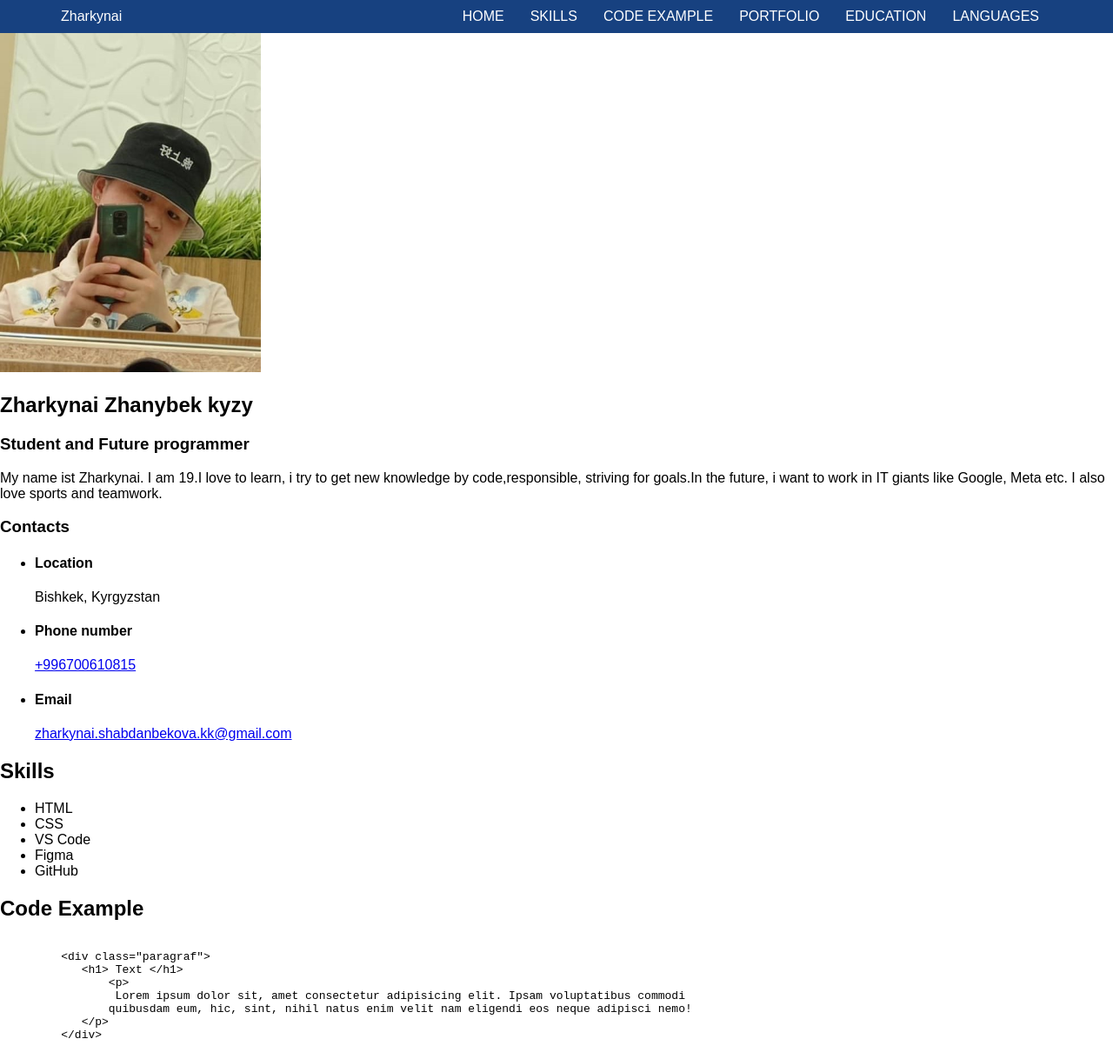
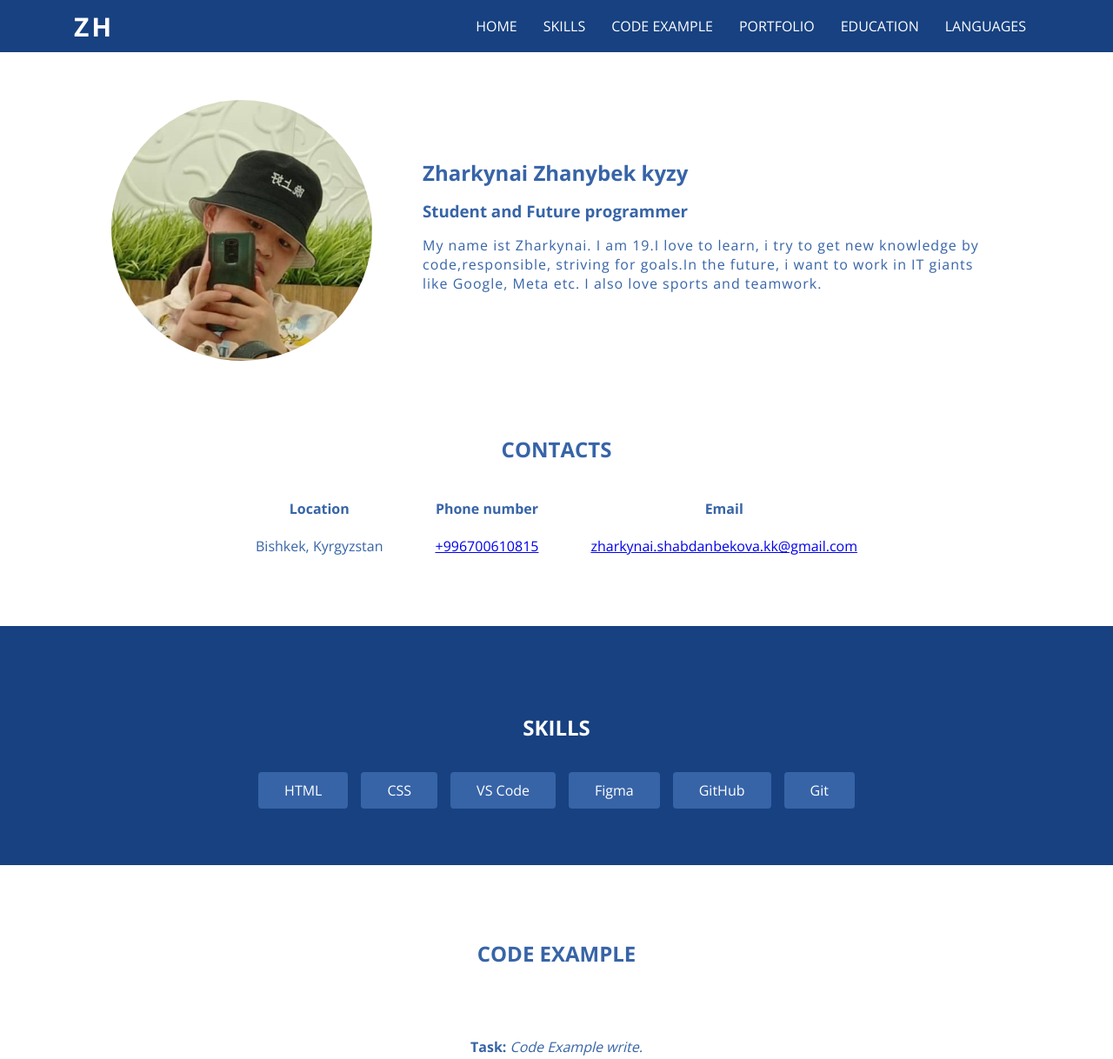
Before and after one commit to zharkynai13/zharkynai13.github.io, a plain HTML site: page index.html in a window 1280 px wide. Shown: the top 1218 px of the page at 87% size. Drawn offline with nearby package versions, Linux system fonts and the light colour scheme.

Commit message:
Add nav, intro, skills,code

```diff
--- a/index.html
+++ b/index.html
@@ -6,51 +6,70 @@
     <meta http-equiv="X-UA-Compatible" content="IE=edge">
     <meta name="viewport" content="width=device-width, initial-scale=1.0">
     <title>Zharkynai Zhanybek kyzy</title>
+    <link rel="preconnect" href="https://fonts.googleapis.com">
+<link rel="preconnect" href="https://fonts.gstatic.com" crossorigin>
+<link href="https://fonts.googleapis.com/css2?family=Open+Sans:wght@400;700&display=swap" rel="stylesheet">
     <link rel="stylesheet" href="style.css">
 </head>
 
 <body>
     <header class="header">
         <div class="container">
-
             <nav class="header-navbar">
-                <a href="#" class="logo">Zharkynai</a>
-                <ul class="menu">
-                    <li class="menu-item">
-                        <a href="index.html"  class="menu-link">Home</a>
+                <a href="#" class="header-logo">ZH</a>
+                <ul class="header-menu">
+                    <li class="header-menu-item">
+                        <a href="index.html" class="header-menu-link">Home</a>
                     </li>
-                    <li class="menu-item">
-                        <a href="#skills" class="menu-link">Skills</a>
+                    <li class="header-menu-item">
+                        <a href="#skills"
+                         class="header-menu-link">Skills</a>
                     </li>
-                    <li class="menu-item">
-                        <a href="#code" class="menu-link">Code Example</a>
+                    <li class="header-menu-item">
+                        <a href="#code"
+                         class="header-menu-link">Code Example</a>
                     </li>
-                    <li class="menu-item">
-                        <a href="#porfolio" class="menu-link">Portfolio</a>
+                    <li class="header-menu-item">
+                        <a href="#porfolio"
+                         class="header-menu-link">Portfolio</a>
                     </li>
-                    <li class="menu-item">
-                        <a href="#education" class="menu-link">Education</a>
+                    <li class="header-menu-item">
+                        <a href="#education"
+                         class="header-menu-link">Education</a>
                     </li>
-                    <li class="menu-item">
-                        <a href="#languages" class="menu-link">Languages</a>
+                    <li class="header-menu-item">
+                        <a href="#languages"
+                         class="header-menu-link">Languages</a>
                     </li>
                 </ul>
             </nav>
         </div>
     </header>
     <main>
-        <section class="sectiion-photo">
-            <div class="photo">
-                <img src="img/foto.zhaku.jpeg" alt="Personal photo" width="300">
+        <section class="intro">
+            <div class="container">
+                <div class="intro-inner">
+                    <div class="intro-left">
+                        <img src="img/foto.zhaku.jpeg" class="intro-img" alt="Personal photo" width="300">
                     </div>
-            <h2>Zharkynai Zhanybek kyzy</h2>
+                    <div class="intro-rigth">
+                        <h1>Zharkynai Zhanybek kyzy</h1>
                         <h3>Student and Future programmer</h3>
-            <p> My name ist Zharkynai. I am 19.I love to learn, i try to get new knowledge by code,responsible, striving
+                        <p> My name ist Zharkynai. I am 19.I love to learn, i try to get new knowledge by
+                            code,responsible, striving
                             for
-                goals.In the future, i want to work in IT giants like Google, Meta etc. I also love sports and
+                            goals.In the future, i want to work in IT giants like Google, Meta etc. I also love sports
+                            and
                             teamwork.
                         </p>
-            <h3>Contacts</h3>
+                    </div>
+                </div>
+            </div>
+        </section>
+        <section class="contacts">
+            <div class="container">
+                <h2 class="section-title">Contacts</h2>
+                <div class="contacts-inner">
                     <ul>
                         <li>
                             <h4>Location</h4>
@@ -62,24 +81,34 @@
                         </li>
                         <li>
                             <h4>Email</h4>
-                    <a href="mailto:zharkynai.shabdanbekova.kk@gmail.com">zharkynai.shabdanbekova.kk@gmail.com</a>
+                            <a
+                                href="mailto:zharkynai.shabdanbekova.kk@gmail.com">zharkynai.shabdanbekova.kk@gmail.com</a>
                         </li>
                     </ul>
+                </div>
+            </div>
+        </section>
 
-
-        </section>
-        <section id="skills">
-            <h2>Skills</h2>
+        <section id="skills" class="skills section">
+            <div class="container">
+                <h2 class="section-title">Skills</h2>
                 <ul>
                     <li>HTML</li>
                     <li>CSS</li>
                     <li>VS Code</li>
                     <li>Figma</li>
                     <li>GitHub</li>
+                    <li>Git</li>
+
                 </ul>
+            </div>
         </section>
-        <section id="code">
-            <h2>Code Example</h2>
+        <section id="code" class="code">
+            <div class="container">
+                <h2 class="section-title section">Code Example</h2>
+                <p>
+                    <b>Task:</b> Code Example write.
+                </p>
                 <pre>
              <code>
             <span> &lt;div class="paragraf"</span>>
@@ -91,13 +120,18 @@
             <span> &lt;/div</span>>
             </code>
         </pre>
+            </div>
+
         </section>
-        <section id="porfolio">
-            <h2>Portfolio</h2>
+        <section id="porfolio" class="portfolio">
+            <div class="container">
+                <h2 class="section-title">Portfolio</h2>
                 <p>I don't have a portfolio yet, but i definitely will.!!!</p>
+            </div>
         </section>
         <section id="languages">
-            <h2>Languages</h2>
+            <div class="container">
+                <h2 class="section-title">Languages</h2>
                 <ul>
                     <li>
                         <b>English</b> &mdash; Elementary
@@ -112,9 +146,11 @@
                         <b>German</b> &mdash; B1, i have a certificate from the Geote Institute
                     </li>
                 </ul>
+            </div>
         </section>
         <section id="education">
-            <h2>Education</h2>
+            <div class="container">
+                <h2 class="section-title">Education</h2>
                 <ul>
                     <li>
                         <b>Kyrgyz National University named after Zh.Balasagyn</b>, Faculti of Biologi,direction biologi
@@ -123,6 +159,7 @@
                         <b>Jyldyz Academy</b>- Student
                     </li>
                 </ul>
+            </div>
         </section>
     </main>
     <footer>
--- a/style.css
+++ b/style.css
@@ -1,43 +1,189 @@
+:root {
+    --accent: #174180;
+    --accent-light: #3764a7;
+    --pure-white: #fff;
+}
+
 html {
     box-sizing: border-box;
 }
+
 *,
 *:before,
-*:after{
+*:after {
     box-sizing: inherit;
 }
-body{
-    font-family:Arial, Helvetica, sans-serif;
+
+body {
+    font-family: 'Open Sans', sans-serif;
     margin: 0;
+    color: var(--accent-light);
+    scroll-behavior: smooth;
 }
+/*--------------------global-----------------------*/
+.section-title {
+    text-transform: uppercase;
+    text-align: center;
+}
+
+.section {
+    padding: 60px 0;
+}
+
 .container {
     width: 1140px;
+    padding: 5px 15px;
     margin: 0 auto;
 }
-header a{
+/*------------------------header--------------------------------*/
+
+header a {
     color: #fff;
     text-decoration: none;
 }
+
 .header {
-    padding: 10px 0;
-    background: #174180;
+    padding: 0 15px;
+    background: var(--accent);
     color: #fff;
 }
-.logo {
-    float: left;
+
+.header-navbar {
+    min-height: 50px;
+    display: flex;
+    justify-content: space-between;
+    align-items: center;
+
 }
-.menu {
-    margin: 0 ;
-    padding: 0 ;
+
+.header-logo {
+    width: 20%;
+    font-size: 30px;
+    font-weight: 800;
+    letter-spacing: 3px;
+}
+
+.header-menu {
+    display: flex;
+    margin: 0;
+    padding: 0;
     list-style: none;
-    font-size: 0;
-    text-align: right;
+
 }
-.menu-item {
-    display: inline-block;
+.header-menu-link {
+    text-transform: uppercase;
+    padding: 15px;
+    font-size: 16px;
+    line-height: 20px;
+    transition: 0.5s;
 }
-.menu-link {
-    text-transform: uppercase;
-    padding: 0  15px ;
-    font-size: 16px;
+
+.header-menu-link:hover {
+    background-color: var(--accent-light);
 }
+
+/*--------------------main---------------------*/
+.intro {
+    padding: 50px 0;
+}
+
+.intro-left {
+    width: 30%;
+
+}
+
+.intro-img {
+    width: 300px;
+    height: 300px;
+    border-radius: 50%;
+    object-fit: cover;
+}
+
+.intro-inner {
+    display: flex;
+    justify-content: center;
+    align-items: center;
+    gap: 25px;
+}
+
+.intro-rigth {
+    width: 60%;
+}
+
+.intro-rigth h1,
+h3 {
+    margin: 0 0 15px;
+}
+.intro-rigth p {
+    letter-spacing: 1px;
+
+}
+
+
+/*--------------------contacts---------------------------*/
+.contacts {
+    margin-bottom: 60px;
+}
+
+.contacts ul {
+    display: flex;
+    justify-content: center;
+    gap: 60px;
+    margin: 0;
+    padding: 0;
+    list-style: none;
+    text-align: center;
+}
+
+/*-----------------------skills------------------*/
+.skills {
+    background-color: var(--accent);
+
+}
+
+.skills ul {
+    display: flex;
+    justify-content: center;
+    flex-wrap: wrap;
+    gap: 15px;
+    padding: 0;
+    margin: 0;
+    list-style: none
+}
+
+.skills li {
+    padding: 10px 30px;
+    text-align: center;
+    border-radius: 4px;
+    color: #fff;
+    background-color: var(--accent-light);
+}
+.skills h2 {
+    padding: 15px 0;
+    color: #fff;
+}
+
+/*-------------------code---------------------*/
+.code {
+    text-align: center;
+
+}
+
+.code p {
+    font-style: italic;
+}
+
+.code b {
+    font-style: normal;
+}
+
+.code pre {
+    width: 70%;
+    margin: 0 auto;
+    text-align: left;
+    background-color: #174180;
+    color: antiquewhite;
+    border-radius: 4px;
+}
+
+/*---------------------------------------------------*/
```
Lines whose indentation alone changed are shown as unchanged.
